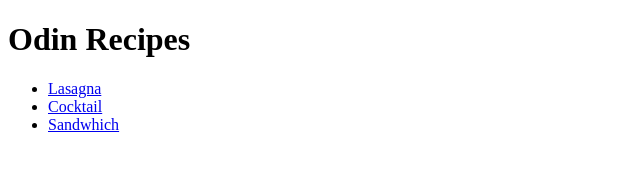
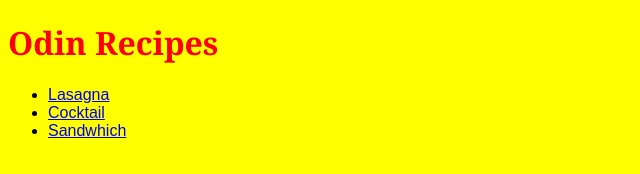
Before and after one commit to vizingerzsolt/odin-recipes, a plain HTML site: page index.html in a window 1280 px wide. Shown: the whole page, without its empty margins (0-640 px from the left). Drawn offline with Linux system fonts and the light colour scheme.

Commit message:
Added a external stylesheet file

```diff
--- a/index.html
+++ b/index.html
@@ -4,6 +4,7 @@
 <head>
     <meta charset="UTF-8">
     <meta name="viewport" content="width=device-width, initial-scale=1.0">
+    <link rel="stylesheet" href="odin-recipes.css">
     <title>Odin Recipes</title>
 </head>
 
--- /dev/null
+++ b/odin-recipes.css
@@ -0,0 +1,10 @@
+body {
+	background: yellow;
+	font-family: Arial, Helvetica, sans-serif;
+}
+h1,
+h2,
+h3 {
+	color: red;
+	font-family: Georgia, "Times New Roman", Times, serif;
+}
```
Also changed, not shown: recipes/cocktail.html (+1 -0 lines), recipes/lasagna.html (+1 -0 lines), recipes/sandwich.html (+1 -0 lines).
